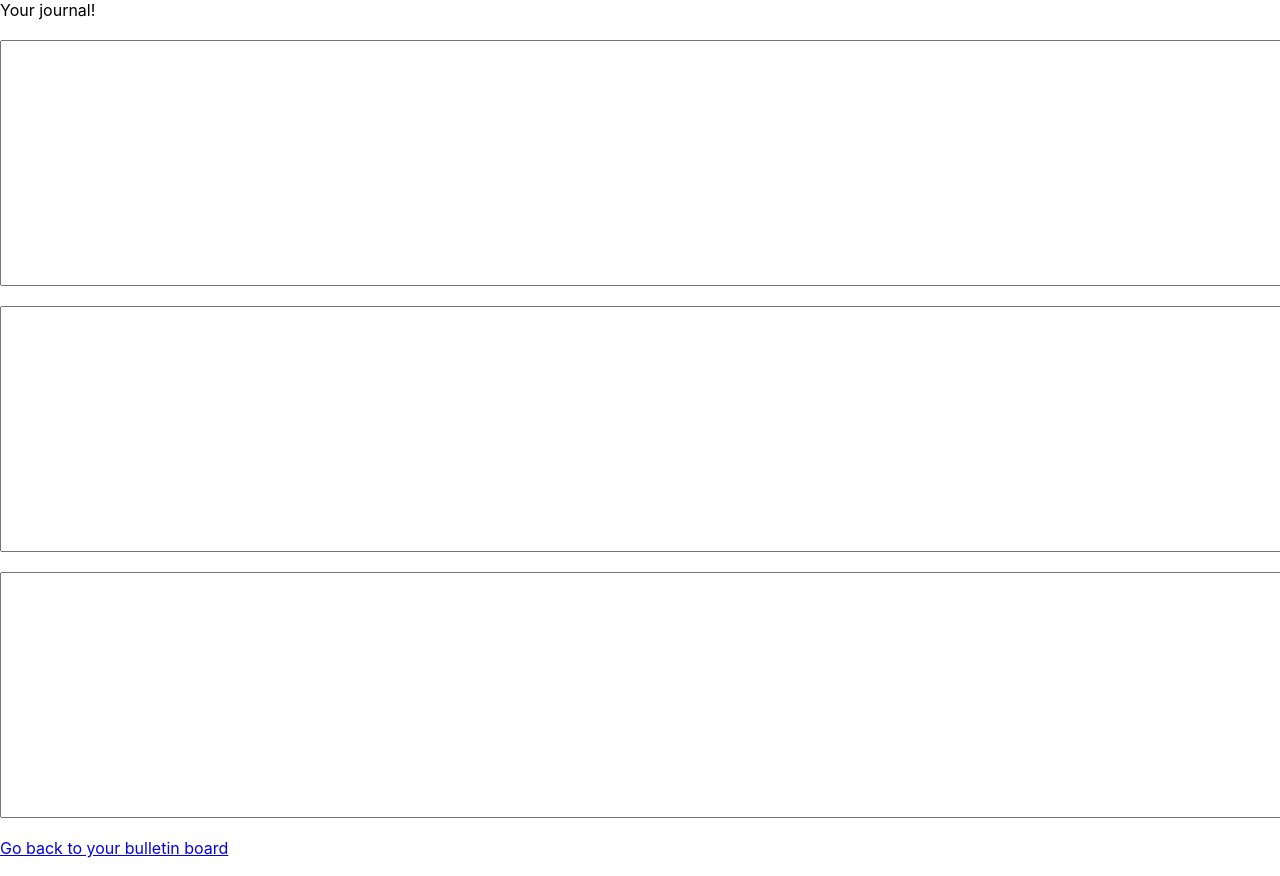
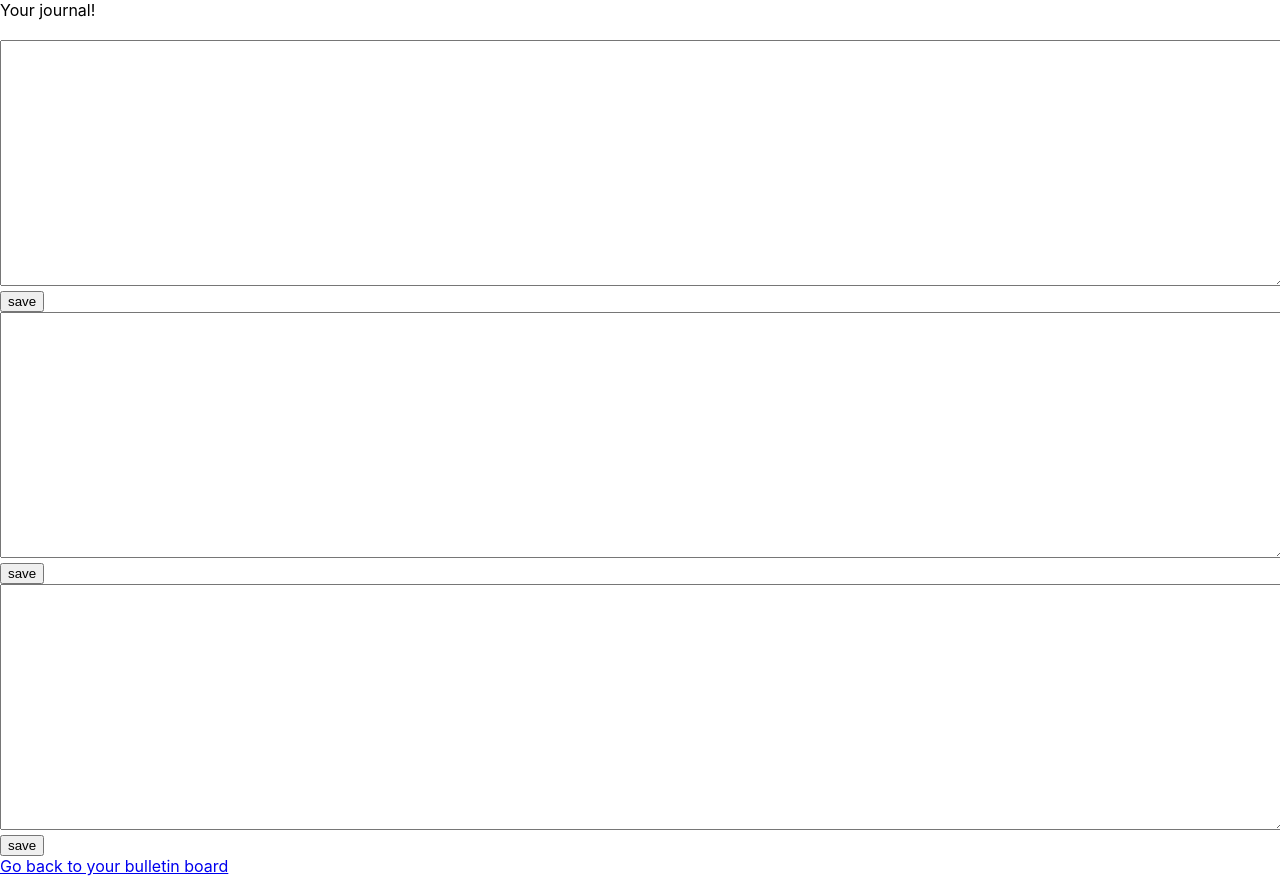
Before and after one commit to esha-sidhu/Delta, a React (Create React App) app in the folder delta/: page /journal in a window 1280 px wide. Built offline with nearby package versions, Linux system fonts and the light colour scheme.

Commit message:
implements journal page functionality

```diff
--- a/delta/src/components/pages/journal.js
+++ b/delta/src/components/pages/journal.js
@@ -1,6 +1,21 @@
 import React from 'react';
 import {Link} from "react-router-dom";
 import '../../styles/journal-style.css'
+
+function SaveText1()
+{
+    var text1 = document.getElementById("Text1").value;
+}
+
+function SaveText2()
+{
+    var text2 = document.getElementById("Text2").value;
+}
+
+function SaveText3()
+{
+    var text3 = document.getElementById("Text3").value;
+}
 
 function Journal()
 {
@@ -11,14 +26,17 @@ function Journal()
             </div>
             <div>
                 <br/>
-                <input type="text" className='input-one'></input>
+                <textarea id="Text1" cols="40" rows="5" className='input-one'></textarea>
                 <br/>
+                <button onClick={() => SaveText1()}>save</button>
                 <br/>
-                <input type="text" className='input-two'></input>
+                <textarea id="Text2" cols="40" rows="5" className='input-two'></textarea>
                 <br/>
+                <button onClick={() => SaveText2()}>save</button>
                 <br/>
-                <input type="text" className='input-three'></input>
+                <textarea id="Text3" cols="40" rows="5" className='input-three'></textarea>
                 <br/>
+                <button onClick={() => SaveText3()}>save</button>
                 <br/>
                 <Link to="/board">Go back to your bulletin board</Link>
             </div>
```
